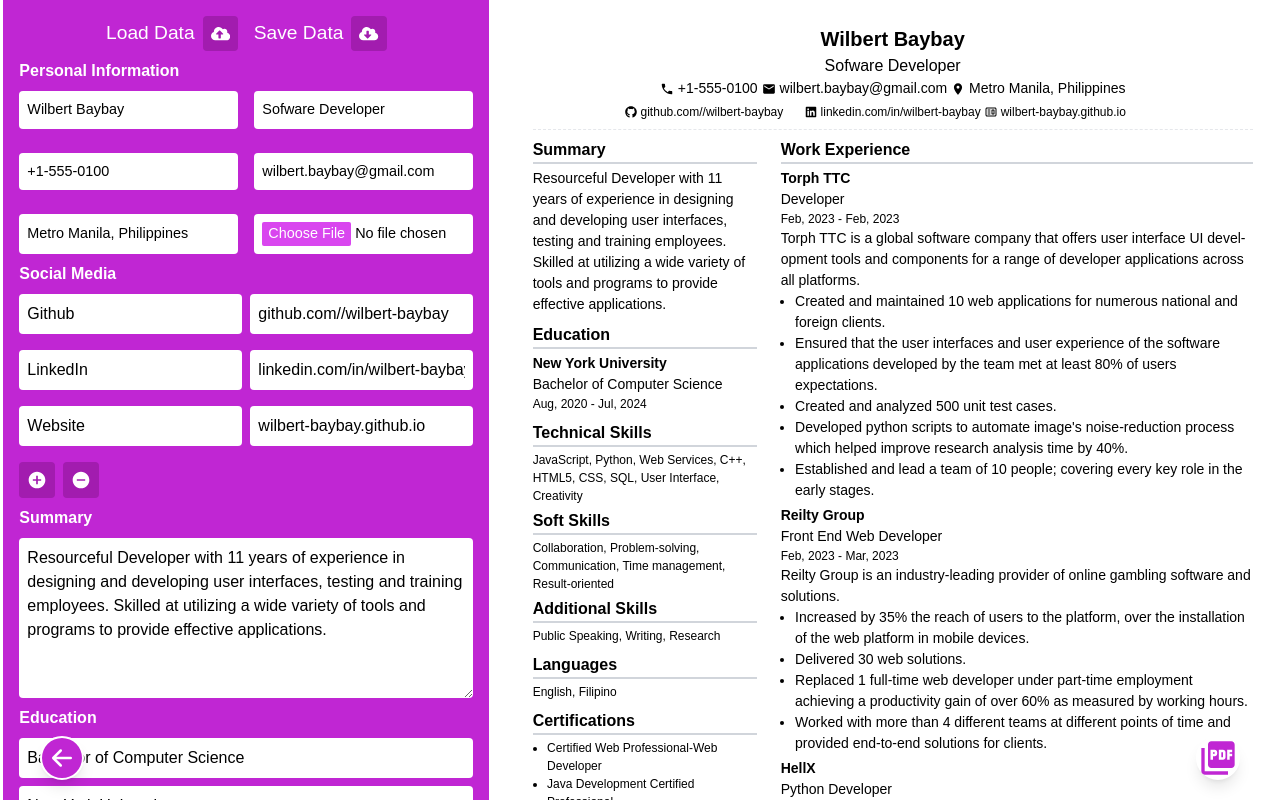
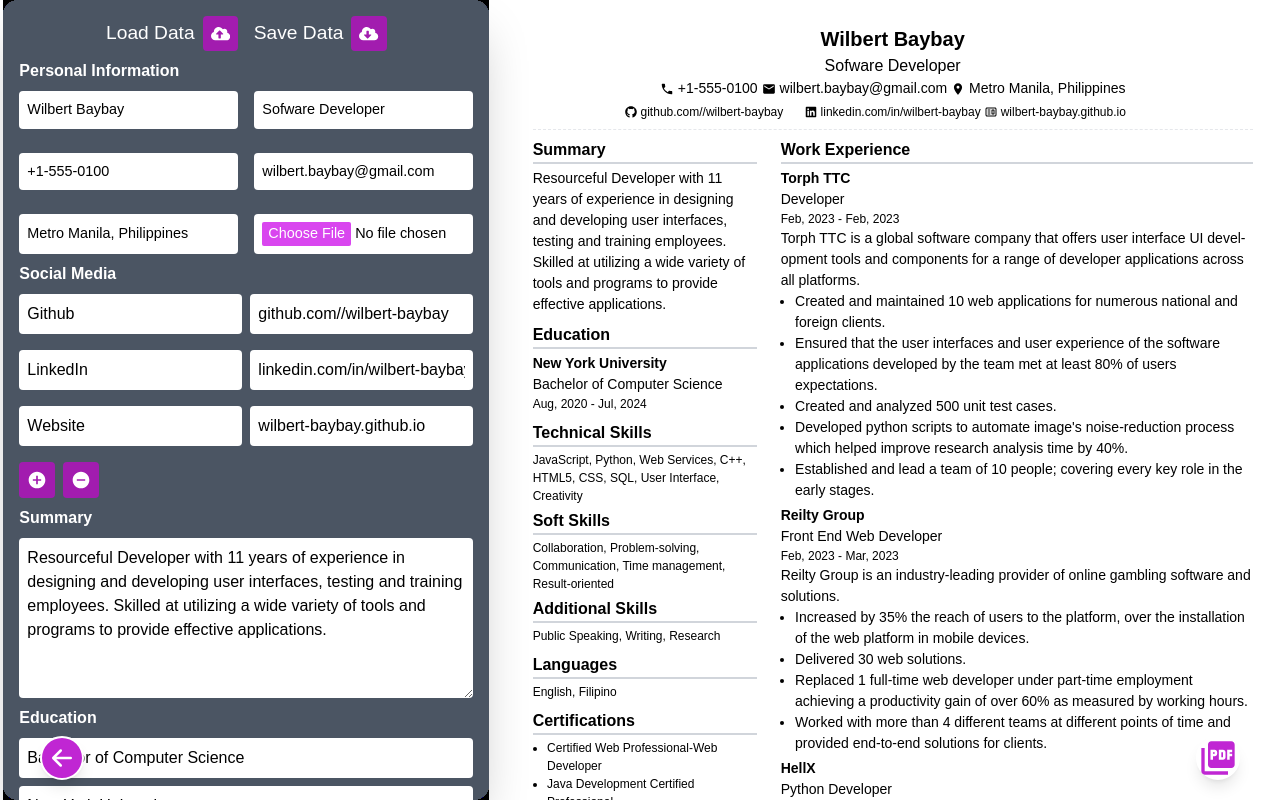
Before and after one commit to KurutoDenzeru/Resume-Forge, a Next.js app: page /builder in a window 1280 px wide. Built offline with nearby package versions, Linux system fonts and the light colour scheme.

Commit message:
refactor: redesigning card

```diff
--- a/pages/builder.jsx
+++ b/pages/builder.jsx
@@ -66,7 +66,7 @@ export default function Builder(props) {
 				/> */}
 				<div className="f-col gap-4 md:flex-row justify-evenly max-w-7xl md:mx-auto md:h-screen">
 					{!formClose && (
-						<form className="p-4 bg-fuchsia-600 exclude-print md:max-w-[40%] md:h-screen md:overflow-y-scroll">
+						<form className="p-4 bg-gray-600 exclude-print md:max-w-[40%] md:h-screen md:overflow-y-scroll rounded-2xl shadow-2xl">
 							<LoadUnload />
 							<PersonalInformation />
 							<SocialMedia />
```
